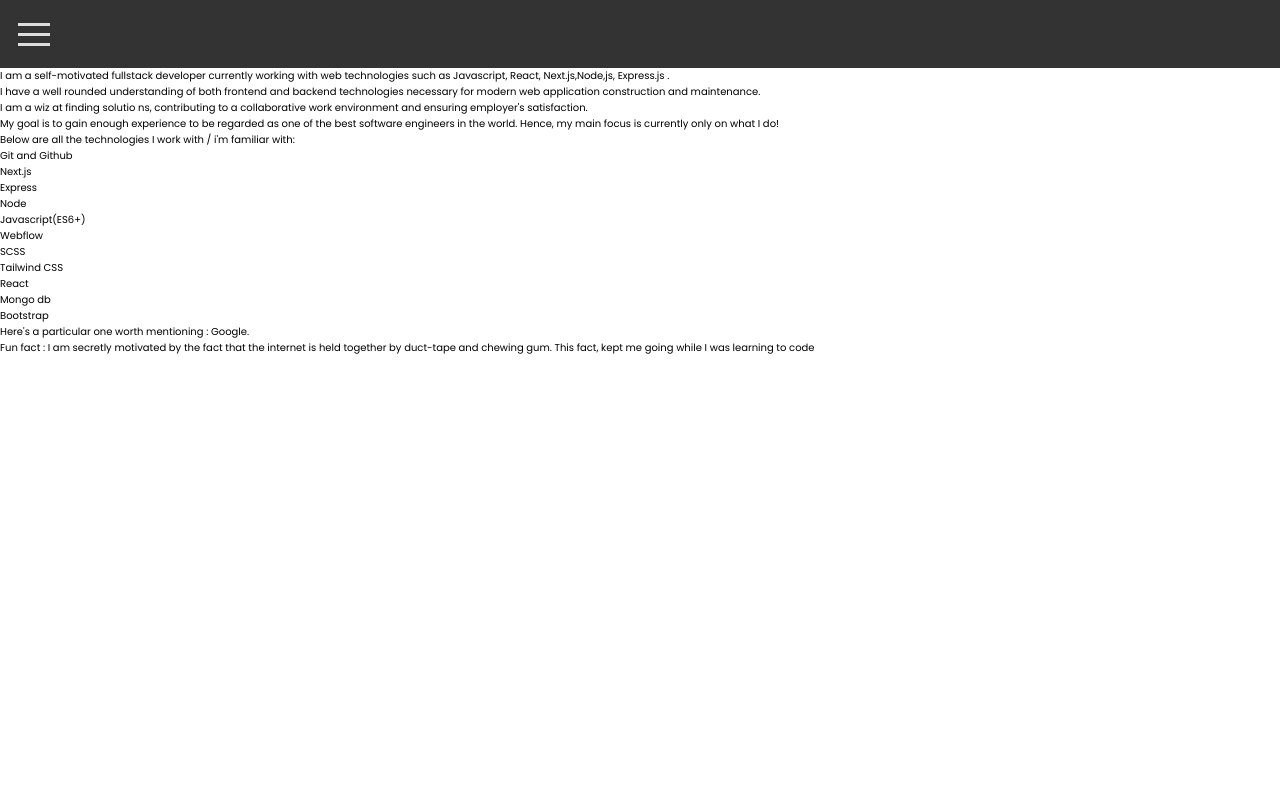
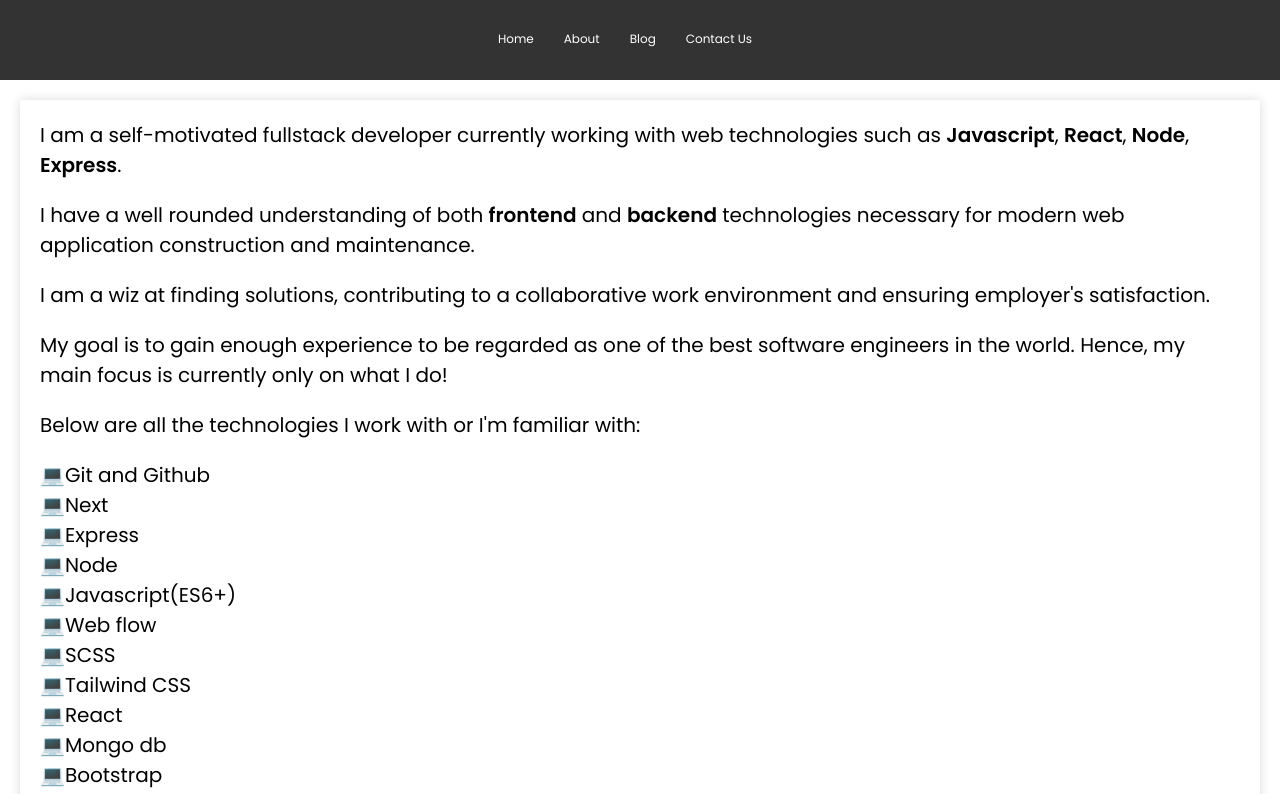
Before and after one commit to presh-031/Portfolio2.0, a React (Create React App) app: page /about in a window 1280 px wide. Shown: the top 794 px of the page. Built offline with nearby package versions, Linux system fonts and the light colour scheme.

Commit message:
finished working on navbar 4

```diff
--- a/src/App.js
+++ b/src/App.js
@@ -10,6 +10,7 @@ import Projects from "./pages/Projects/Projects";
 import Resume from "./pages/Resume/Resume";
 import Contact from "./pages/Contact/Contact";
 import FooterLinks from "./components/FooterLinks/FooterLinks";
+import NavBar4 from "./components/Navbar4/Navbar4";
 
 function App() {
   return (
@@ -17,7 +18,8 @@ function App() {
       <BrowserRouter>
         {/* <Navbar /> */}
         {/* <Navbar2 /> */}
-        <Navbar3 />
+        {/* <Navbar3 /> */}
+        <NavBar4 />
         <Routes>
           <Route path="/" element={<Home />}></Route>
           <Route path="/about" element={<About />}></Route>
--- a/src/components/Navbar3/Navbar3.css
+++ b/src/components/Navbar3/Navbar3.css
@@ -1,5 +1,5 @@
 nav {
-  position: relative;
+  /* position: relative; */
   background-color: #333;
   color: #ddd;
 }
@@ -10,5 +10,25 @@ nav {
   padding: 1rem;
 }
 .menu-items {
+  /* position: relative; */
+  /* width: 100%;
+  height: 100%; */
+  /* top: 0; */
+  /* bottom: 0; */
+  /* display: grid;
+  place-items: center;
+  background: #333;
+  opacity: 0.8; */
+}
+
+.menu-items {
+  height: 100vh;
+  border: 1px solid red;
+  text-align: left;
+  padding: 2rem;
   position: absolute;
+  top: 0;
+  left: 0;
+  width: 100%;
+  transition: transform 0.3s ease-in-out;
 }
--- a/src/components/Navbar3/Navbar3.jsx
+++ b/src/components/Navbar3/Navbar3.jsx
@@ -10,11 +10,11 @@ const Navbar2 = () => {
     <header>
       <nav>
         <div class=" nav-container">
-          <Hamburger toggled={isOpen} toggle={setOpen} label="menu" hideOutline={true} />
+          <Hamburger toggled={isOpen} size={40} toggle={setOpen} label="menu" hideOutline={true} />
         </div>
-        {isOpen && (
+      </nav>
+      {/* {isOpen &&  */}
       <div class="menu-items">
-            <li>
         <NavLink
           to="/"
           onClick={() => {
@@ -23,8 +23,7 @@ const Navbar2 = () => {
         >
           Home
         </NavLink>
-            </li>
-            <li>
+
         <NavLink
           to="/about"
           onClick={() => {
@@ -33,8 +32,7 @@ const Navbar2 = () => {
         >
           About
         </NavLink>
-            </li>
-            <li>
+
         <NavLink
           to="/projects"
           onClick={() => {
@@ -43,8 +41,7 @@ const Navbar2 = () => {
         >
           Projects
         </NavLink>
-            </li>
-            <li>
+
         <NavLink
           to="/resume"
           onClick={() => {
@@ -53,8 +50,7 @@ const Navbar2 = () => {
         >
           Resume
         </NavLink>
-            </li>
-            <li>
+
         <NavLink
           to="/contact"
           onClick={() => {
@@ -63,10 +59,8 @@ const Navbar2 = () => {
         >
           Contact
         </NavLink>
-            </li>
       </div>
-        )}
-      </nav>
+      {/* } */}
     </header>
   );
 };
--- /dev/null
+++ b/src/components/Navbar4/Navbar4.css
@@ -0,0 +1,111 @@
+.navbar {
+  background-color: #333;
+  height: 80px;
+  display: flex;
+  justify-content: center;
+  align-items: center;
+  font-size: 1.2rem;
+  position: sticky;
+  top: 0;
+  z-index: 20;
+}
+
+.nav-container {
+  display: flex;
+  justify-content: center;
+  align-items: center;
+  width: 100%;
+  height: 80px;
+  max-width: 1500px;
+}
+
+.nav-menu {
+  display: flex;
+  list-style: none;
+  text-align: center;
+  margin-right: 2rem;
+}
+
+.nav-links {
+  color: #fff;
+  text-decoration: none;
+  padding: 0.5rem 1rem;
+  height: 100%;
+  border-bottom: 3px solid transparent;
+}
+.fa-code {
+  margin-left: 1rem;
+}
+
+.nav-item {
+  line-height: 40px;
+  margin-right: 1rem;
+}
+
+.nav-item:after {
+  content: "";
+  display: block;
+  height: 3px;
+  width: 0;
+  background: transparent;
+  transition: width 0.7s ease, background-color 0.5s ease;
+}
+
+.nav-item:hover:after {
+  width: 100%;
+  background: #ccc;
+}
+
+.nav-item.active {
+  color: #ccc;
+  border: 1px solid #ccc;
+}
+
+.nav-icon {
+  display: none;
+}
+.nav-logo {
+  color: #ccc;
+  align-items: center;
+  margin-left: 20px;
+  cursor: pointer;
+  text-decoration: none;
+  font-size: 2rem;
+  flex-grow: 1;
+  display: none;
+}
+
+@media screen and (max-width: 960px) {
+  .nav-menu {
+    display: flex;
+    flex-direction: column;
+    width: 100%;
+    border-top: 1px solid #fff;
+    position: absolute;
+    top: 80px;
+    left: -110%;
+    opacity: 1;
+    transition: all 0.5s ease;
+  }
+
+  .nav-menu.active {
+    background: #333;
+    left: 0px;
+    opacity: 0.9;
+    transition: all 0.5s ease;
+    z-index: 1;
+  }
+  .nav-item .active {
+    color: #ccc;
+    border: none;
+  }
+  .nav-links {
+    padding: 1.5rem;
+    width: 100%;
+    display: table;
+  }
+
+  .nav-logo {
+    display: block;
+  }
+}
--- /dev/null
+++ b/src/components/Navbar4/Navbar4.jsx
@@ -0,0 +1,67 @@
+import { NavLink } from "react-router-dom";
+import { useState } from "react";
+
+import { Squash as Hamburger } from "hamburger-react";
+import "./Navbar4.css";
+function NavBar4() {
+  const [click, setClick] = useState(false);
+
+  const handleClick = () => setClick(!click);
+  const Close = () => setClick(false);
+
+  const [isOpen, setOpen] = useState(false);
+  return (
+    <div>
+      <div className={click ? "main-container" : ""} onClick={() => Close()} />
+      <nav className="navbar" onClick={(e) => e.stopPropagation()}>
+        <div className="nav-container">
+          <div className="nav-logo" onClick={handleClick}>
+            <Hamburger toggled={isOpen} size={40} toggle={setOpen} label="menu" hideOutline={true} />
+          </div>
+          <ul className={click ? "nav-menu active" : "nav-menu"}>
+            <li className="nav-item">
+              <NavLink exact to="/" activeClassName="active" className="nav-links" onClick={click ? handleClick : null}>
+                Home
+              </NavLink>
+            </li>
+            <li className="nav-item">
+              <NavLink
+                exact
+                to="/about"
+                activeClassName="active"
+                className="nav-links"
+                onClick={click ? handleClick : null}
+              >
+                About
+              </NavLink>
+            </li>
+            <li className="nav-item">
+              <NavLink
+                exact
+                to="/blog"
+                activeClassName="active"
+                className="nav-links"
+                onClick={click ? handleClick : null}
+              >
+                Blog
+              </NavLink>
+            </li>
+            <li className="nav-item">
+              <NavLink
+                exact
+                to="/contact"
+                activeClassName="active"
+                className="nav-links"
+                onClick={click ? handleClick : null}
+              >
+                Contact Us
+              </NavLink>
+            </li>
+          </ul>
+        </div>
+      </nav>
+    </div>
+  );
+}
+
+export default NavBar4;
--- a/src/pages/About/About.css
+++ b/src/pages/About/About.css
@@ -0,0 +1,22 @@
+.about-page {
+  margin: 2rem;
+  padding: 2rem;
+  /* outline: 1px solid red; */
+  box-shadow: 0px 0px 10px rgba(0, 0, 0, 0.15);
+  font-size: 2rem;
+}
+.about-page p {
+  margin-bottom: 2rem;
+}
+.about-page p span {
+  font-weight: 600;
+}
+.about-page ul {
+  list-style-type: "💻";
+  list-style-position: inside;
+}
+.about-page ul li {
+  /* outline: 1px solid red; */
+  /* display: flex;
+  align-items: center; */
+}
--- a/src/pages/About/About.jsx
+++ b/src/pages/About/About.jsx
@@ -1,40 +1,46 @@
+import "./About.css";
 const About = () => {
   return (
     <div className="about-page">
       <p>
-        I am a self-motivated fullstack developer currently working with web technologies such as Javascript, React,
-        Next.js,Node,js, Express.js .
+        I am a self-motivated fullstack developer currently working with web technologies such as{" "}
+        <span>Javascript</span>, <span>React</span>, <span>Node</span>, <span>Express</span>.
       </p>
       <p>
-        I have a well rounded understanding of both frontend and backend technologies necessary for modern web
-        application construction and maintenance.
+        I have a well rounded understanding of both <span>frontend</span> and <span>backend</span> technologies
+        necessary for modern web application construction and maintenance.
       </p>
       <p>
-        I am a wiz at finding solutio ns, contributing to a collaborative work environment and ensuring employer's
+        I am a wiz at finding solutions, contributing to a collaborative work environment and ensuring employer's
         satisfaction.
       </p>
       <p>
         My goal is to gain enough experience to be regarded as one of the best software engineers in the world. Hence,
         my main focus is currently only on what I do!
       </p>
-      <p>Below are all the technologies I work with / i'm familiar with:</p>
+      <p>Below are all the technologies I work with or I'm familiar with:</p>
       <ul>
         <li>Git and Github</li>
-        <li>Next.js</li>
+        <li>Next</li>
         <li>Express</li>
         <li>Node</li>
         <li>Javascript(ES6+)</li>
-        <li>Webflow</li>
+        <li>Web flow</li>
         <li>SCSS</li>
         <li>Tailwind CSS</li>
         <li>React</li>
-        <p>Mongo db</p>
-        <p>Bootstrap</p>
+        <li>Mongo db</li>
+        <li>Bootstrap</li>
       </ul>
-      <p>Here's a particular one worth mentioning : Google.</p>
       <p>
-        Fun fact : I am secretly motivated by the fact that the internet is held together by duct-tape and chewing gum.
-        This fact, kept me going while I was learning to code
+        Here's a particular one worth mentioning: <span>Google</span>.
+      </p>
+      <p>
+        Fun fact about me as a developer:
+        <p>
+          I am secretly motivated by the fact that the internet is held together by duct-tape and chewing gum. This
+          fact, keeps me going, as a developer.
+        </p>
       </p>
     </div>
   );
```
Also changed, not shown: public/index.html (+3 -4 lines). Lines whose indentation alone changed are shown as unchanged.
